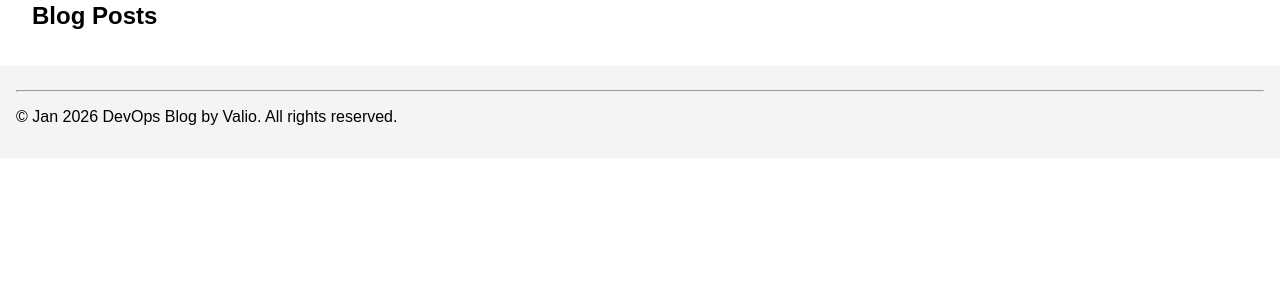
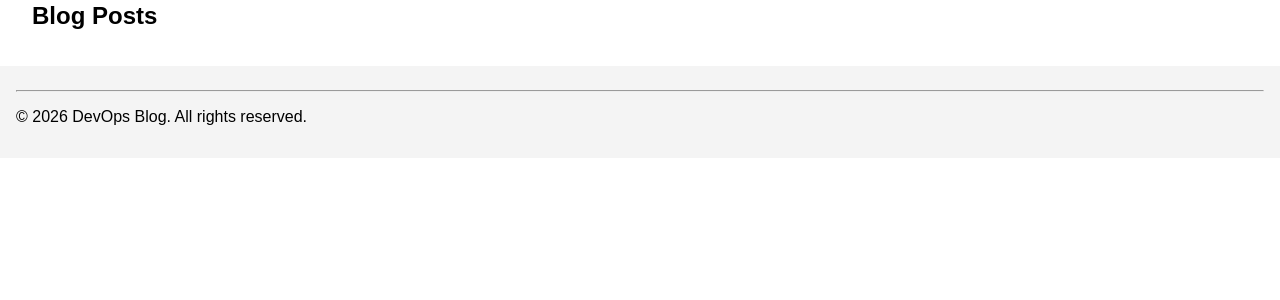
Before and after one commit to pitkapatka123/devopsblog-application, a Flask app: page /posts in a window 1280 px wide. Shown: the part 139-439 px from the top of the page. Run offline with Flask 3, Linux system fonts and the light colour scheme; data that the repository does not hold is empty; parts of the project's set-up code (start-up, migrations or seed data) failed here and were passed over.

Commit message:
small change to base.html to test pipelines

```diff
--- a/templates/base.html
+++ b/templates/base.html
@@ -22,7 +22,7 @@
 
   <footer>
     <hr/>
-    <p>&copy; Jan 2026 DevOps Blog by Valio. All rights reserved.</p>
+    <p>&copy; 2026 DevOps Blog. All rights reserved.</p>
   </footer>
 </body>
 </html>
```
